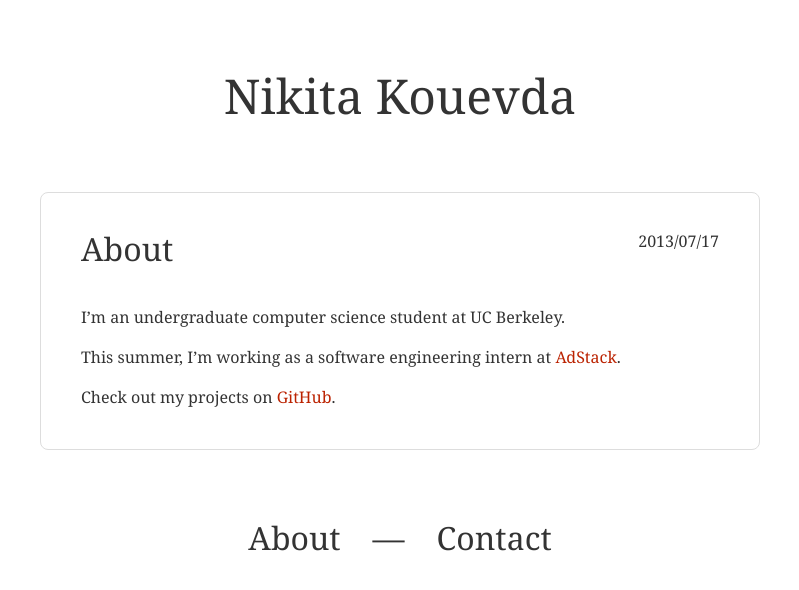
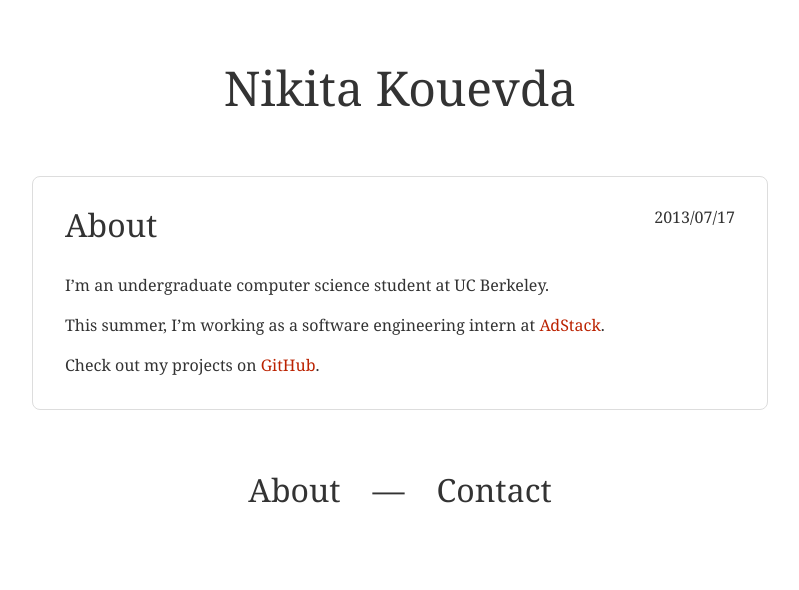
Before and after one commit to nkouevda/nkouevda.github.io, a Jekyll site: the page built from about/index.html, in a window 1280 px wide. Shown: the top 590 px of the page, without its empty margins (240-1039 px from the left). Built offline with Jekyll 4.4.1, drawn with Linux system fonts in a browser that asks for light colours.

Commit message:
Decrease header and footer spacing.

```diff
--- a/static/css/page.css
+++ b/static/css/page.css
@@ -13,7 +13,7 @@ body {
 
 #site-header, #site-footer {
   text-align: center;
-  padding: 4.5em 0;
+  padding: 4em 0;
 }
 
 #site-header-text {
@@ -38,18 +38,18 @@ a:hover {
 }
 
 .post {
-  margin-left: 2.5em;
-  margin-right: 2.5em;
+  margin-left: 2em;
+  margin-right: 2em;
   border: 1px solid #dddddd;
   border-radius: 0.5em;
 }
 
 .post + .post {
-  margin-top: 2.5em;
+  margin-top: 3em;
 }
 
 .post-header, .post-content {
-  margin: 2.5em;
+  margin: 2em;
 }
 
 .post-title {
```
